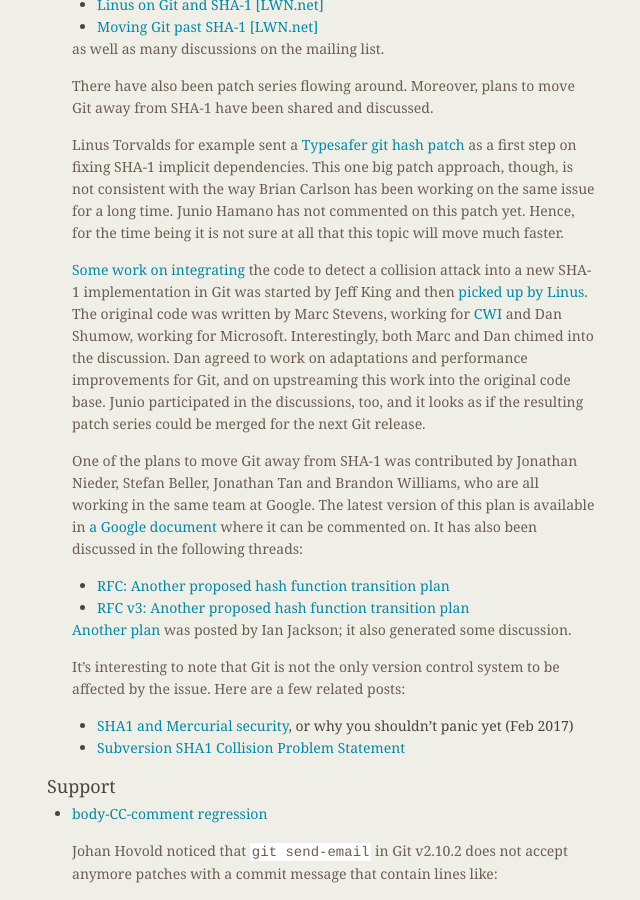
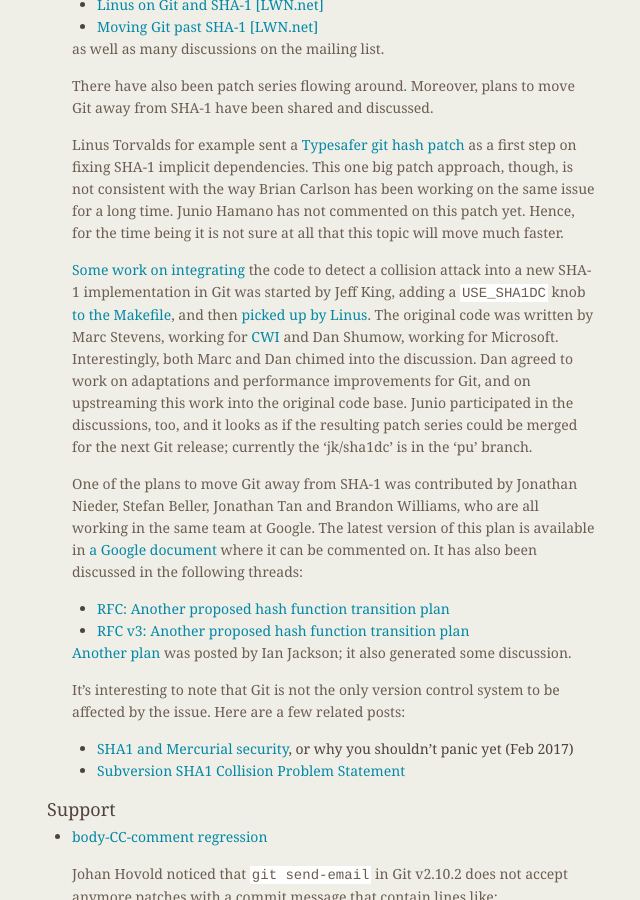
Before and after one commit to git/git.github.io, a Jekyll site: the page built from _posts/2017-03-15-edition-25.markdown, in a window 1280 px wide and 900 px high, scrolled down 534 px. Shown: the whole window, without its empty margins (487-1127 px from the left). Built offline with Jekyll 4.4.1, drawn with Linux system fonts in a browser that asks for light colours.

Commit message:
rn-25: Minor expansion of SHA-1 section

```diff
--- a/_posts/2017-03-15-edition-25.markdown
+++ b/_posts/2017-03-15-edition-25.markdown
@@ -51,7 +51,9 @@
 
   [Some work on integrating](http://public-inbox.org/git/20170223230536.tdmtsn46e4lnrimx@sigill.intra.peff.net/)
   the code to detect a collision attack into a new
-  SHA-1 implementation in Git was started by Jeff King and
+  SHA-1 implementation in Git was started by Jeff King,
+  adding a `USE_SHA1DC` knob [to the Makefile](https://github.com/git/git/blob/beadf5ede3bfd3c1564af299b89c7c8474385247/Makefile#L145),
+  and
   then [picked up by Linus](http://public-inbox.org/git/alpine.LFD.2.20.1702281621050.22202@i7.lan/).
   The original code was written by Marc Stevens, working for
   [CWI](https://www.cwi.nl/research-groups/Cryptology) and Dan Shumow,
@@ -60,7 +62,8 @@
   improvements for Git, and on upstreaming this work into the original
   code base.
   Junio participated in the discussions, too, and it looks as if the
-  resulting patch series could be merged for the next Git release.
+  resulting patch series could be merged for the next Git release;
+  currently the 'jk/sha1dc' is in the 'pu' branch.
 
   One of the plans to move Git away from SHA-1 was contributed by
   Jonathan Nieder, Stefan Beller, Jonathan Tan and Brandon
```
